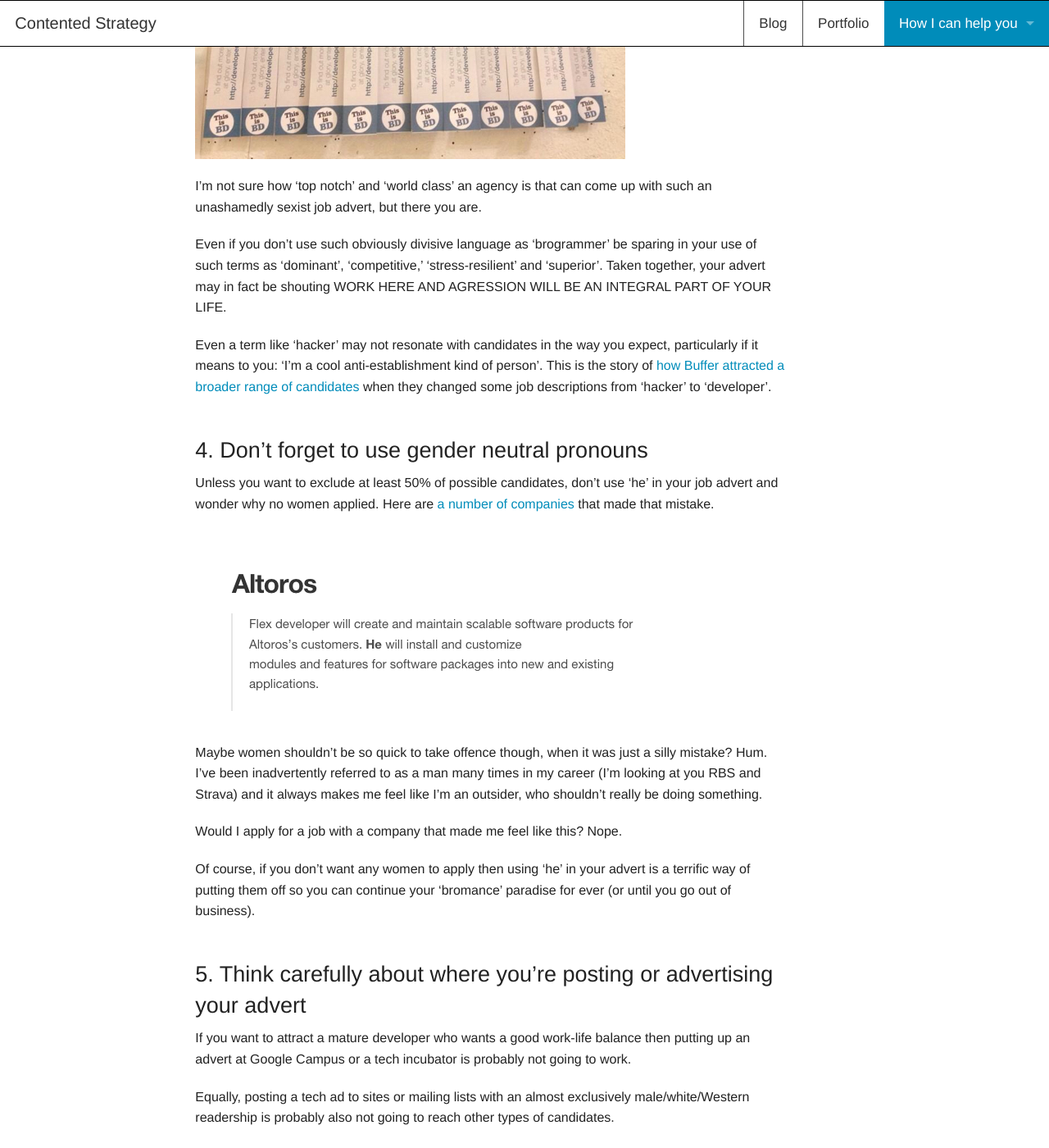
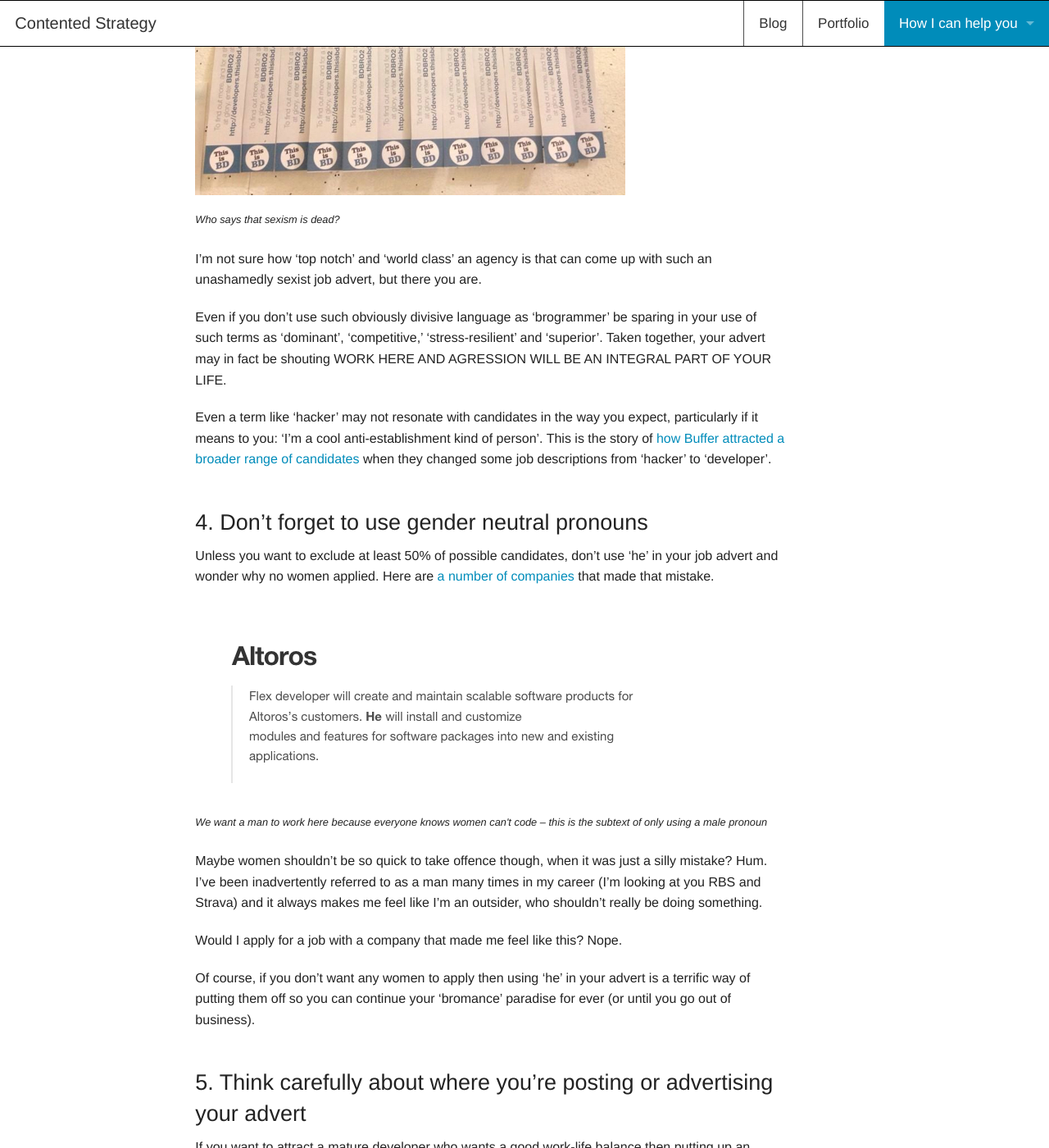
Before and after one commit to smokingpun/smokingpun.github.io, a Jekyll site: the page built from _posts/2015-05-01-Writing-an-effective-job-description.md, in a window 1280 px wide and 1400 px high, scrolled down 3693 px. Shown: the whole window at 82% size. Built offline with Jekyll 4.4.1, drawn with Linux system fonts in a browser that asks for light colours; nearby versions of some CDN libraries; some of the changed text lies outside the part shown.

Commit message:
add the rest of the captions and change pic

```diff
--- a/_posts/2015-05-01-Writing-an-effective-job-description.md
+++ b/_posts/2015-05-01-Writing-an-effective-job-description.md
@@ -51,14 +51,14 @@
 
 Although it's a bit dated now, plenty of tech world job descriptions went through a phase where everyone needed to be a 'coding ninja' 'rockstar' 'or customer support hero'.
 
-<!-- <img class="coding_ninja" src="/images/code-ninja.png" alt="coding ninja job advert"> -->
+
 <img class="rockstar" src="/images/rockstar.png" alt="rockstar job advert">
 
-<!-- <div class="blog_caption">
+<div class="blog_caption">
 
 A 'rockstar' job advert will only appeal to certain types of people
 
-</div> -->
+</div>
 
 Personally, this type of language makes me wince, but then I'm English.
 
@@ -71,11 +71,11 @@
 Here is a perfect example of an advert that will only attract a certain kind of person (the kind you probably don't want working for your company):
 <img class="brogrammers" src="/images/brogrammers.jpg" alt="brogrammers job advert">
 
-<!-- <div class="blog_caption">
+<div class="blog_caption">
 
 Who says that sexism is dead?
 
-</div> -->
+</div>
 
 I'm not sure how 'top notch' and 'world class' an agency is that can come up with such an unashamedly sexist job advert, but there you are.
 
@@ -90,11 +90,11 @@
 
 <img class="he" src="/images/he.png" alt="job advert just using he">
 
-<!-- <div class="blog_caption">
+<div class="blog_caption">
 
 We want a man to work here because everyone knows women can't code – this is the subtext of only using a male pronoun
 
-</div> -->
+</div>
 
 Maybe women shouldn't be so quick to take offence though, when it was just a silly mistake? Hum. I've been inadvertently referred to as a man many times in my career (I'm looking at you RBS and Strava) and it always makes me feel like I'm an outsider, who shouldn't really be doing something.
 
@@ -120,11 +120,11 @@
 
 <img class="Twitter-job-advert" src="/images/twitter-job-advert.png" alt="advertising a job on Twitter">
 
-<!-- <div class="blog_caption">
+<div class="blog_caption">
 
 Think carefully about how you advertise your job on Twitter to attract great candidates
 
-</div> -->
+</div>
 
 
 
@@ -136,13 +136,13 @@
 
 
 
-<img class="female-scientists" src="/images/science.jpg" alt="female scientists">
+<img class="female-scientist" src="/images/female_scientist.jpg" alt="young female scientist Alexa Dantzler">
 
-<!-- <div class="blog_caption">
+<div class="blog_caption">
 
-Don't let your often unconscious assumptions and prejudices make you miss out on some great people
+Don't let your assumptions and prejudices make you miss out on some great people. <a href="https://flic.kr/p/gsbWbA">[image credit]</a>
 
-</div> -->
+</div>
 
 Don't be that man or woman who turns down a great candidate because of your internal and often unconscious bias. You'll miss out on some great people.
 
```
Also changed, not shown: other parts of _posts/2015-05-01-Writing-an-effective-job-description.md (+1 -1 lines), images/female_scientist.jpg (added).
